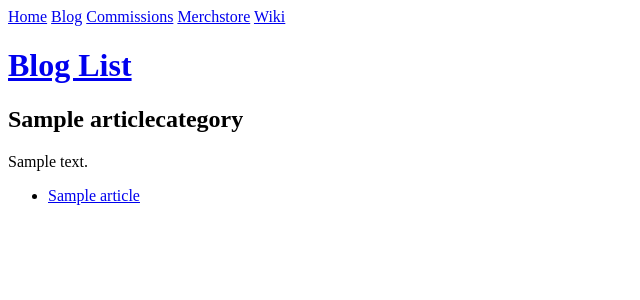
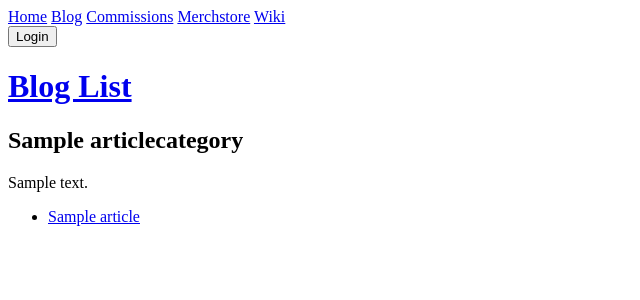
Before and after one commit to AdrMrcs/hobbysite-E-1, a Django app: page /blog/articles in a window 1280 px wide. Shown: the top 300 px of the page, without its empty margins (0-640 px from the left). Run offline with Django 5.2, Linux system fonts and the light colour scheme; tables that the repository leaves empty hold one stand-in row (values such as "Sample post").

Commit message:
fix: login system

```diff
--- a/hobbysite/settings.py
+++ b/hobbysite/settings.py
@@ -135,3 +135,8 @@ STATIC_URL = "static/"
 # https://docs.djangoproject.com/en/5.0/ref/settings/#default-auto-field
 
 DEFAULT_AUTO_FIELD = "django.db.models.BigAutoField"
+
+LOGIN_REDIRECT_URL = "/home"
+LOGOUT_REDIRECT_URL = "/login"
+MEDIA_ROOT = BASE_DIR / "media"
+MEDIA_URL = "/media/"
--- a/hobbysite/urls.py
+++ b/hobbysite/urls.py
@@ -25,6 +25,6 @@ urlpatterns = [
     path("commissions/", include("commissions.urls", namespace="commissions")),
     path("blog/", include("blog.urls", namespace="blog")),
     path("merchstore/", include("merchstore.urls", namespace="merchstore")),
-    path("user_management/", include("django.contrib.auth.urls")),
-    path("", include("homepage.urls", namespace="homepage")),
+    path("", include("django.contrib.auth.urls")),
+    path("home/", include("homepage.urls", namespace="homepage")),
 ]
--- a/templates/base.html
+++ b/templates/base.html
@@ -13,6 +13,19 @@
     <a href="{% url 'commissions:commission-list' %}">Commissions</a>
     <a href="{% url 'merchstore:product-list' %}">Merchstore</a>
     <a href="{% url 'wiki:article_list' %}">Wiki</a>
+
+    <!-- LOGIN/LOGOUT BUTTON, WILL FIX FORMAT -->
+    {% if request.user.is_authenticated %}
+      <form action="{% url 'logout' %}" method="post">
+        {% csrf_token %}
+        <button type="submit">Logout</button>
+      </form>
+    {% else %}
+      <form action="{% url 'login' %}" method="post">
+        {% csrf_token %}
+        <button type="submit">Login</button>
+      </form>
+    {% endif %}
   </nav>
   <div id="content">
     {% block content %}{% endblock %}
```
